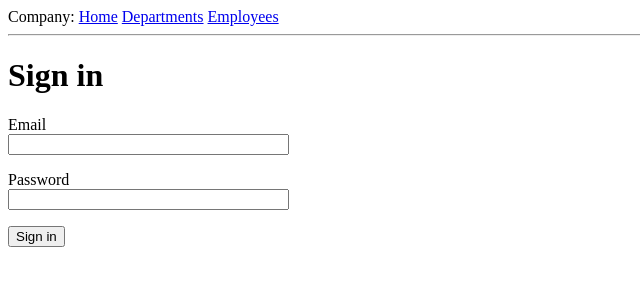
After one commit to AntonKopiika/epam_project, a Flask app: page /login in a window 1280 px wide. The commit adds this page. Shown: the top 300 px of the page, without its empty margins (0-640 px from the left). Run offline with Flask 2, Linux system fonts and the light colour scheme.

Commit message:
create login template

```diff
--- a/config.py
+++ b/config.py
@@ -6,3 +6,4 @@ BASE_DIR = pathlib.Path(__file__).parent
 class Config:
     SQLALCHEMY_DATABASE_URI = 'sqlite:///' + str(BASE_DIR / "data" / "db.sqlite3")
     SQLALCHEMY_TRACK_MODIFICATIONS = False
+    SECRET_KEY = "Nothing"
--- /dev/null
+++ b/src/forms/login.py
@@ -0,0 +1,9 @@
+from flask_wtf import FlaskForm
+from wtforms import StringField, PasswordField, SubmitField
+from wtforms.validators import Email, DataRequired
+
+
+class LoginForm(FlaskForm):
+    email = StringField("Email", validators=[DataRequired(), Email()])
+    password = PasswordField("Password", validators=[DataRequired()])
+    submit = SubmitField("Sign in")
--- a/src/templates/_department.html
+++ b/src/templates/_department.html
@@ -1,6 +1,6 @@
 <table>
     <tr valign="top">
-        <td>{{ department.name }} <br>
+        <td><a href="{{ url_for('department', uuid=department.uuid) }}">{{ department.name }}</a><br>
             {% if department.employees %}
                 <ul>
                     {% for employee in department.employees %}
--- a/src/templates/_employee.html
+++ b/src/templates/_employee.html
@@ -1,6 +1,6 @@
 <table>
     <tr valign="top">
-        <td>{{ employee.first_name }} {{ employee.last_name }} <br>
+        <td><a href="{{ url_for('employee', uuid=employee.uuid) }}">{{ employee.first_name+" "+employee.last_name }}</a><br>
             position: {{ employee.position }} <br>
             salary: {{ employee.salary }} <br>
             department: <a href="{{ url_for('department', uuid=employee.department.uuid) }}">{{ employee.department.name }}</a>
--- a/src/templates/base.html
+++ b/src/templates/base.html
@@ -12,6 +12,15 @@
     <a href="{{ url_for("employee") }}">Employees</a>
 </div>
 <hr>
+{% with messages = get_flashed_messages() %}
+    {% if messages %}
+    <ul>
+        {% for message in messages %}
+        <li>{{ message }}</li>
+        {% endfor %}
+    </ul>
+    {% endif %}
+    {% endwith %}
 {% block content %}{% endblock %}
 
 </body>
--- /dev/null
+++ b/src/templates/login.html
@@ -0,0 +1,16 @@
+{% extends "base.html" %}
+{% block content %}
+    <h1>Sign in</h1>
+    <form action="" method="post">
+        {{ form.hidden_tag() }}
+        <p>
+            {{ form.email.label }}<br>
+            {{ form.email(size=32) }}
+        </p>
+        <p>
+            {{ form.password.label }}<br>
+            {{ form.password(size=32) }}
+        </p>
+        <p>{{ form.submit() }}</p>
+    </form>
+{% endblock %}
--- a/src/views/routes.py
+++ b/src/views/routes.py
@@ -1,13 +1,23 @@
 import requests
 
 from src import app
-from flask import render_template
+from flask import render_template, flash, redirect
+from src.forms.login import LoginForm
 
 
 @app.route("/")
 @app.route("/index")
 def index():
     return render_template("index.html", title="Home")
+
+
+@app.route("/login", methods=["GET", "POST"])
+def login():
+    form = LoginForm()
+    if form.validate_on_submit():
+        flash(f"Login request for {form.email}")
+        return redirect("index")
+    return render_template("login.html", form=form, title="Sign in")
 
 
 @app.route("/department")
```
